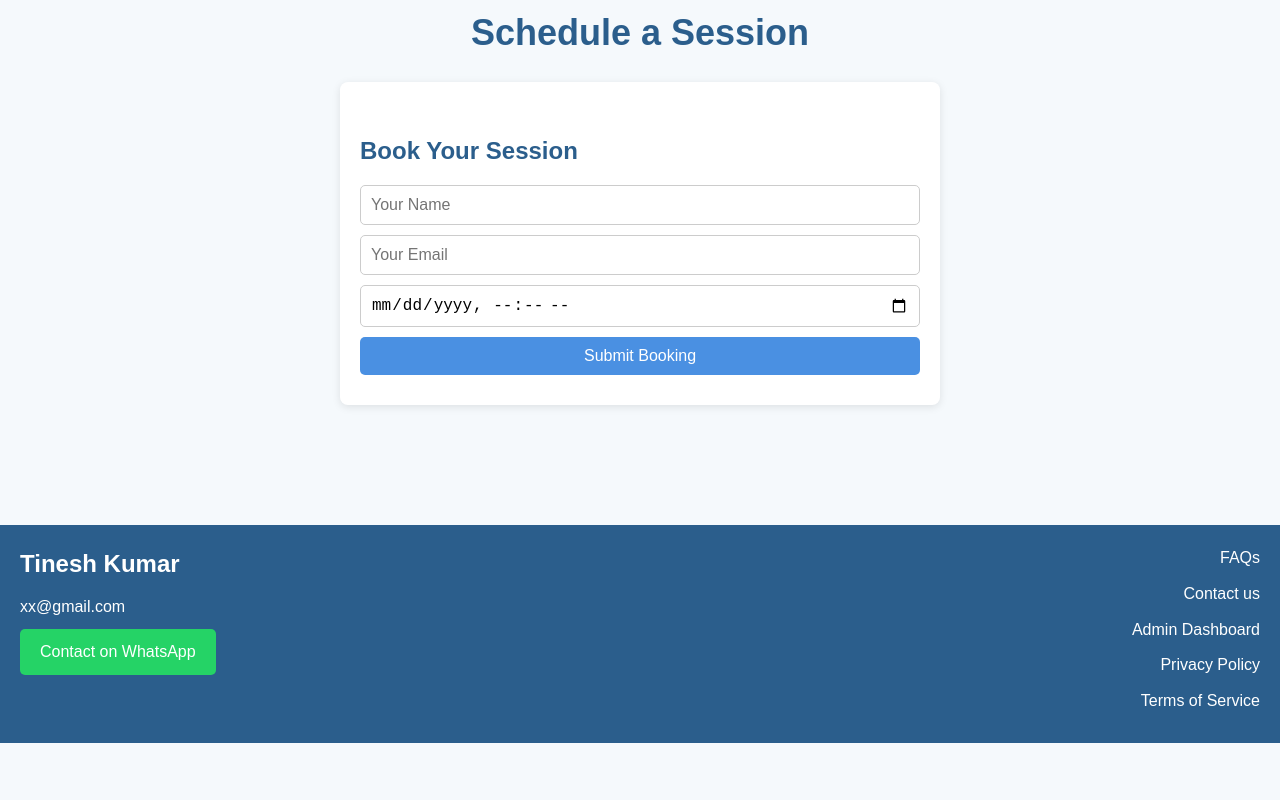
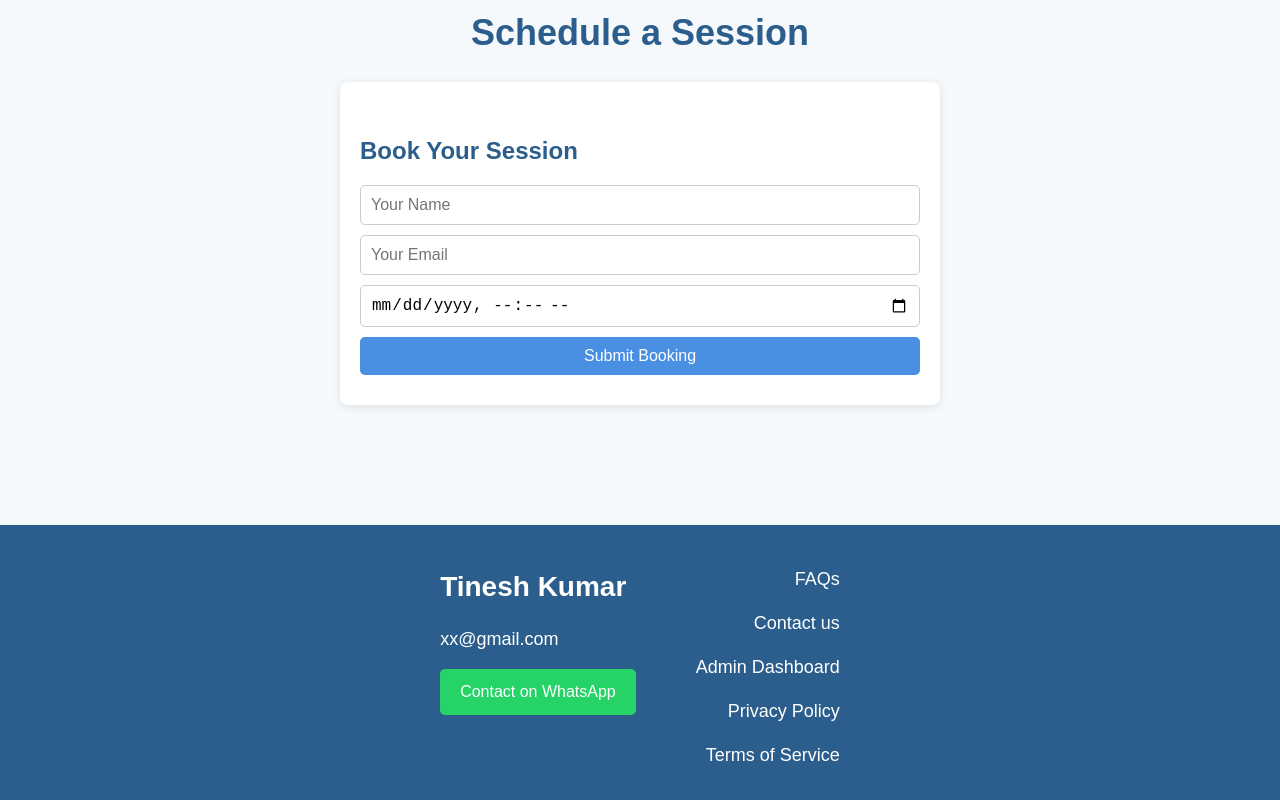
Before and after one commit to AlmaAlwyn/booking-website, a plain HTML site: page index.html in a window 1280 px wide. Shown: the part 2171-2971 px from the top of the page. Before the commit the page ends 2914 px from the top, so only its background shows below. Drawn offline with Linux system fonts and the light colour scheme; no server answers.

Commit message:
Update index.html

```diff
--- a/index.html
+++ b/index.html
@@ -304,12 +304,12 @@
         footer {
             background-color: #2b5e8c;
             color: #fff;
-            padding: 20px;
+            padding: 40px 20px;
             display: flex;
-            justify-content: space-between;
+            justify-content: center;
             align-items: flex-start;
             flex-wrap: wrap;
-            gap: 20px;
+            gap: 60px;
             margin-top: 40px;
             animation: fadeIn 0.8s ease-out;
         }
@@ -319,14 +319,14 @@
         }
 
         footer .left .name {
-            font-size: 24px;
+            font-size: 28px;
             font-weight: bold;
-            margin-bottom: 10px;
+            margin-bottom: 15px;
         }
 
         footer .left p {
-            font-size: 16px;
-            margin-bottom: 10px;
+            font-size: 18px;
+            margin-bottom: 15px;
         }
 
         footer .right {
@@ -337,8 +337,8 @@
             display: block;
             text-decoration: none;
             color: #fff;
-            font-size: 16px;
-            margin-bottom: 10px;
+            font-size: 18px;
+            margin-bottom: 15px;
             transition: color 0.3s;
         }
 
@@ -374,6 +374,7 @@
             footer {
                 flex-direction: column;
                 text-align: center;
+                padding: 30px 20px;
             }
 
             footer .left, footer .right {
@@ -382,7 +383,11 @@
             }
 
             footer .left .name {
-                font-size: 20px;
+                font-size: 24px;
+            }
+
+            footer .left p, footer .right a {
+                font-size: 16px;
             }
         }
     </style>
```
